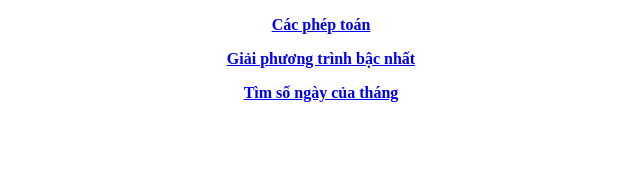
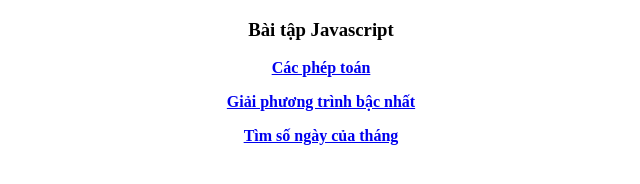
Before and after one commit to phien123/20-09, a plain HTML site: page index.html in a window 1280 px wide. Shown: the whole page, without its empty margins (319-959 px from the left). Drawn offline with Linux system fonts and the light colour scheme.

Commit message:
Update index.html

```diff
--- a/index.html
+++ b/index.html
@@ -11,6 +11,7 @@
     }
 </style>
 <body>
+    <h3> Bài tập Javascript </h3>
     <a href="phep_toanjvs.html" target="_blank"><p><b> Các phép toán </b></p></a>
     <a href="Pt_bac_nhatjvs.html" target="_blank"><p><b> Giải phương trình bậc nhất </b></p></a>
     <a href="so_ngay_cua_thangjvs.html" target="_blank"><p><b> Tìm số ngày của tháng </b></p></a>
```
